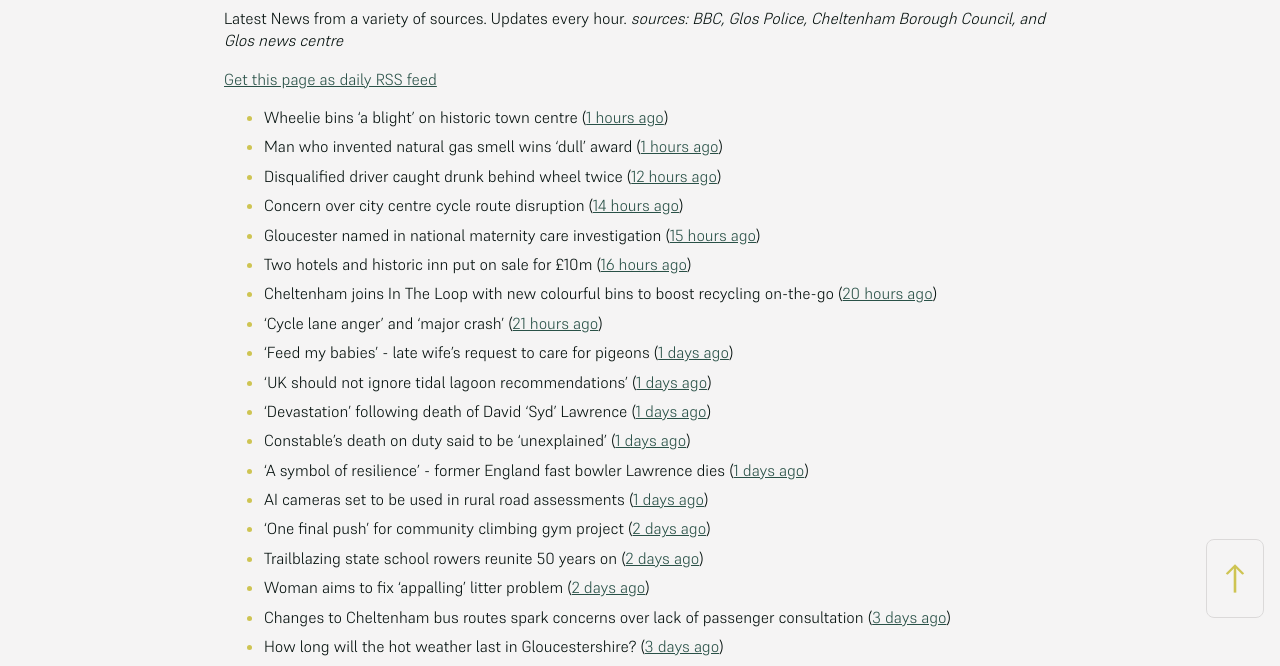
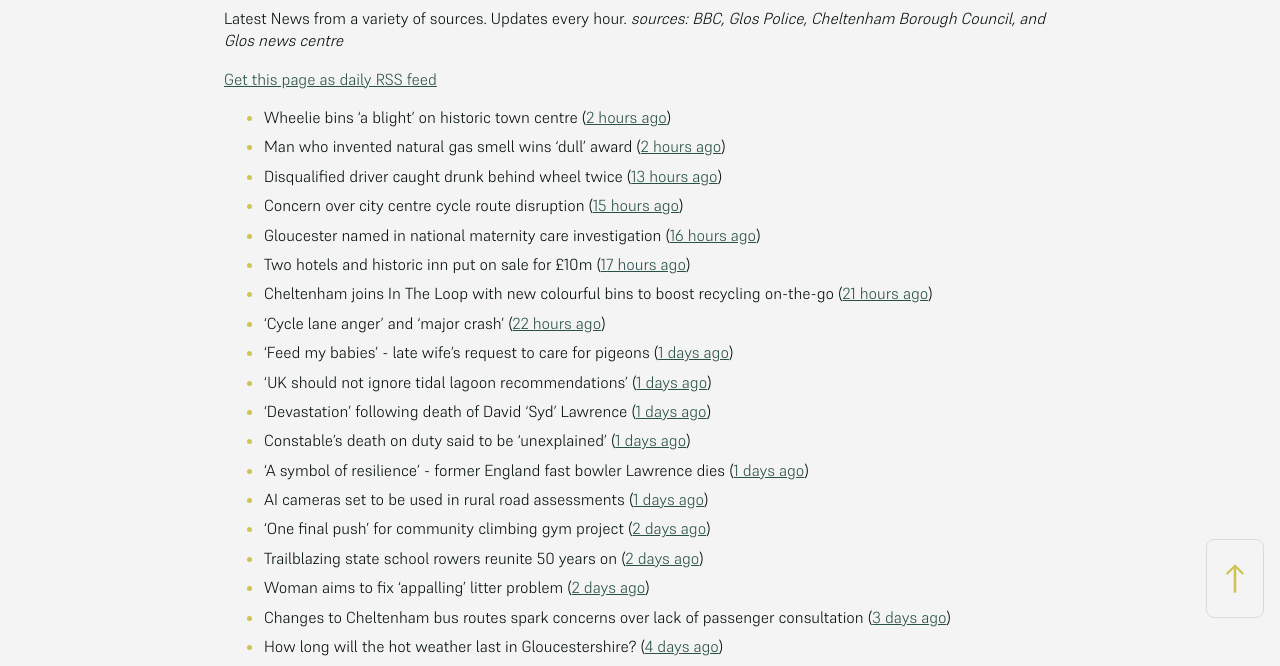
Before and after one commit to mat-0/cheltenham-open-data, a Jekyll site: the page built from _pages/news.md, in a window 1280 px wide. Shown: the part 266-932 px from the top of the page. Built offline with Jekyll 4.4.1, drawn with Linux system fonts in a browser that asks for light colours.

Commit message:
Updated 2025-06-24 07:58:03

```diff
--- a/_pages/news.md
+++ b/_pages/news.md
@@ -12,14 +12,14 @@ _sources: BBC, Glos Police, Cheltenham Borough Council, and Glos news centre_
 [Get this page as daily RSS feed](/daily.rss)
 
 <!-- news_marker starts -->
-- Wheelie bins 'a blight' on historic town centre ([1 hours ago](https://www.bbc.com/news/articles/cn86y7dq8yeo))
-- Man who invented natural gas smell wins 'dull' award ([1 hours ago](https://www.bbc.com/news/articles/cpw74x57p8po))
-- Disqualified driver caught drunk behind wheel twice ([12 hours ago](https://www.bbc.com/news/articles/c0k75jkm43zo))
-- Concern over city centre cycle route disruption ([14 hours ago](https://www.bbc.com/news/articles/cdez9y99k77o))
-- Gloucester named in national maternity care investigation ([15 hours ago](https://www.bbc.com/news/articles/c994x95yygyo))
-- Two hotels and historic inn put on sale for £10m ([16 hours ago](https://www.bbc.com/news/articles/c5y0vl7v84xo))
-- Cheltenham joins In The Loop with new colourful bins to boost recycling on-the-go ([20 hours ago](https://www.cheltenham.gov.uk/news/article/3022/cheltenham_joins_in_the_loop_with_new_colourful_bins_to_boost_recycling_on-the-go))
-- 'Cycle lane anger' and 'major crash' ([21 hours ago](https://www.bbc.com/news/articles/cy0w90d8dn6o))
+- Wheelie bins 'a blight' on historic town centre ([2 hours ago](https://www.bbc.com/news/articles/cn86y7dq8yeo))
+- Man who invented natural gas smell wins 'dull' award ([2 hours ago](https://www.bbc.com/news/articles/cpw74x57p8po))
+- Disqualified driver caught drunk behind wheel twice ([13 hours ago](https://www.bbc.com/news/articles/c0k75jkm43zo))
+- Concern over city centre cycle route disruption ([15 hours ago](https://www.bbc.com/news/articles/cdez9y99k77o))
+- Gloucester named in national maternity care investigation ([16 hours ago](https://www.bbc.com/news/articles/c994x95yygyo))
+- Two hotels and historic inn put on sale for £10m ([17 hours ago](https://www.bbc.com/news/articles/c5y0vl7v84xo))
+- Cheltenham joins In The Loop with new colourful bins to boost recycling on-the-go ([21 hours ago](https://www.cheltenham.gov.uk/news/article/3022/cheltenham_joins_in_the_loop_with_new_colourful_bins_to_boost_recycling_on-the-go))
+- 'Cycle lane anger' and 'major crash' ([22 hours ago](https://www.bbc.com/news/articles/cy0w90d8dn6o))
 - 'Feed my babies' - late wife's request to care for pigeons ([1 days ago](https://www.bbc.com/news/videos/cn5kz4470rqo))
 - 'UK should not ignore tidal lagoon recommendations' ([1 days ago](https://www.bbc.com/news/articles/cvgd5ey411mo))
 - 'Devastation' following death of David 'Syd' Lawrence ([1 days ago](https://www.bbc.com/news/articles/cvg9r0j5g08o))
@@ -30,7 +30,7 @@ _sources: BBC, Glos Police, Cheltenham Borough Council, and Glos news centre_
 - Trailblazing state school rowers reunite 50 years on ([2 days ago](https://www.bbc.com/news/articles/ce9xgerg0n5o))
 - Woman aims to fix 'appalling' litter problem ([2 days ago](https://www.bbc.com/news/articles/cqjq05rv191o))
 - Changes to Cheltenham bus routes spark concerns over lack of passenger consultation ([3 days ago](https://gloucesternewscentre.co.uk/changes-to-cheltenham-bus-routes-spark-concerns-over-lack-of-passenger-consultation/))
-- How long will the hot weather last in Gloucestershire? ([3 days ago](https://www.bbc.co.uk/sounds/play/p0lkf1rq))
+- How long will the hot weather last in Gloucestershire? ([4 days ago](https://www.bbc.co.uk/sounds/play/p0lkf1rq))
 - Architect and freemason honoured with blue plaque on masonic hall he built ([4 days ago](https://gloucesternewscentre.co.uk/architect-and-freemason-honoured-with-blue-plaque-on-masonic-hall-he-built/))
 - Frustration over ‘horrendous’ backlog in footpath applications ([4 days ago](https://gloucesternewscentre.co.uk/frustration-over-horrendous-backlog-in-footpath-applications/))
 - Charlies Stores to create 50 new jobs in Cheltenham ([4 days ago](https://gloucesternewscentre.co.uk/charlies-stores-to-create-50-new-jobs-in-cheltenham/))
```
Also changed, not shown: _data/flood.json (+4 -4 lines), index.md (+5 -5 lines).
